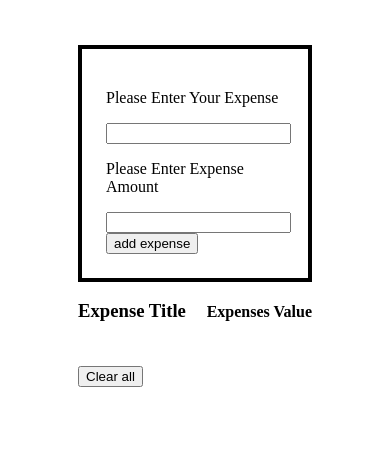
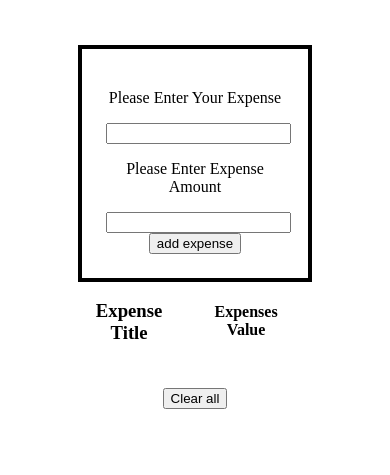
Before and after one commit to ManqobaSibeko/budgetApp, a plain HTML site: page index.html in a window 390 px wide. Shown: the part 369-844 px from the top of the page. Drawn offline with Linux system fonts and the light colour scheme.

Commit message:
fixing responsiveness

```diff
--- a/index.html
+++ b/index.html
@@ -74,6 +74,38 @@
 
 
         }
+        @media all and (max-width:411px){
+            body{
+                font: .5rem;
+                text-align: center;
+            }
+
+            header,main{
+            display: block;
+            padding: 1.5rem 0;
+
+        }
+
+        section{
+            flex-shrink: inherit;
+        }
+
+        div{
+            display: inline-block;
+            margin-right: 1rem  ;
+        }
+
+        form{
+            min-width: none;
+
+        }
+        @media all and (max-width:281px){
+            body{
+                font: .5rem;
+            }
+
+
+        }
     </style>
 </head>
 <body>
```
